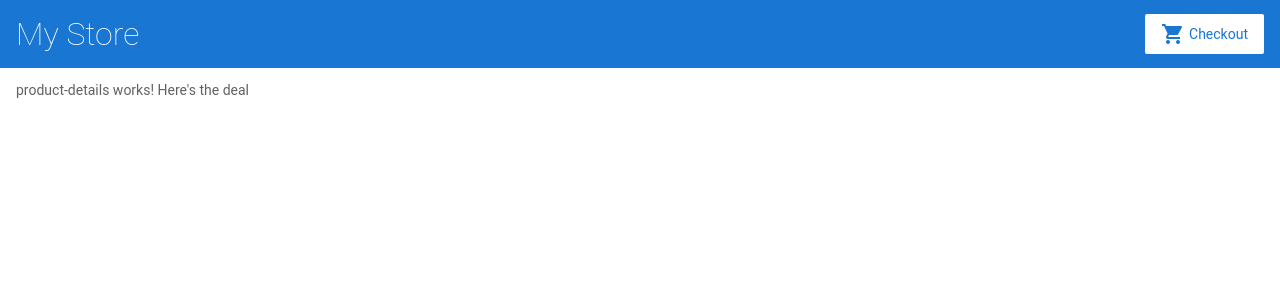
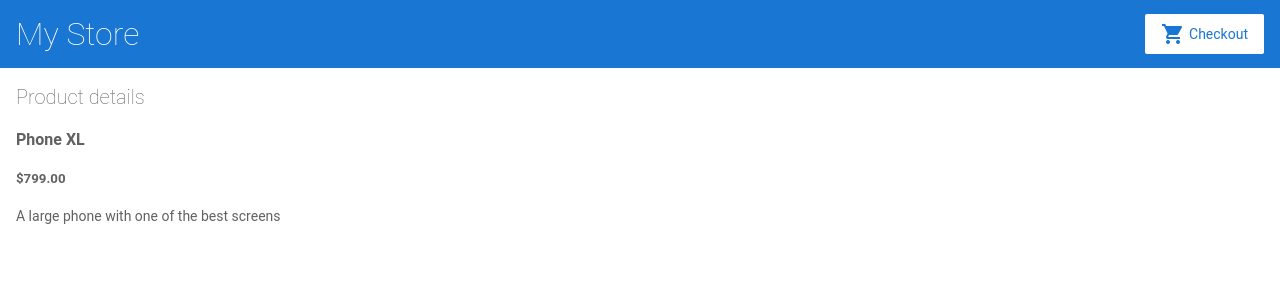
Before and after one commit to diopmorfall/angular-phone-store-exercise-alten, an Angular app: page /products/1 in a window 1280 px wide. Shown: the top 300 px of the page. Built offline with nearby package versions, Linux system fonts and the light colour scheme.

Commit message:
Routing setted

```diff
--- a/src/app/product-details/product-details.component.html
+++ b/src/app/product-details/product-details.component.html
@@ -1 +1,8 @@
-<p>product-details works! Here's the deal</p>
+<h2>Product details</h2>
+
+<div *ngIf="product">
+  <h4>{{ product.name }}</h4>
+  <h5>{{ product.price | currency }}</h5>
+  <!-- currency is a pipe, and formats the value in a price format string -->
+  <p>{{ product.description }}</p>
+</div>
--- a/src/app/product-details/product-details.component.ts
+++ b/src/app/product-details/product-details.component.ts
@@ -1,15 +1,26 @@
 import { Component, OnInit } from '@angular/core';
+import { ActivatedRoute } from '@angular/router';
+import { Product, products } from '../products';
 
 @Component({
   selector: 'app-product-details',
   templateUrl: './product-details.component.html',
-  styleUrls: ['./product-details.component.css']
+  styleUrls: ['./product-details.component.css'],
 })
 export class ProductDetailsComponent implements OnInit {
+  product: Product | undefined; // this property is Product type
+  constructor(private route: ActivatedRoute) {
+    // ActivatedRoute has infos about the route and its parameters
+    const routeParams = this.route.snapshot.paramMap;
+    // here we got the route infos we put in app.module.ts
+    // .snapshot gets infos about the current active route (only one)
+    const productIdFromRoute = Number(routeParams.get('productId'));
 
-  constructor() { }
-
-  ngOnInit(): void {
+    this.product = products.find(
+      (product) => product.id === productIdFromRoute
+    );
+    // when the product id and the id in the url match, we get the current product
   }
 
+  ngOnInit(): void {}
 }
```
